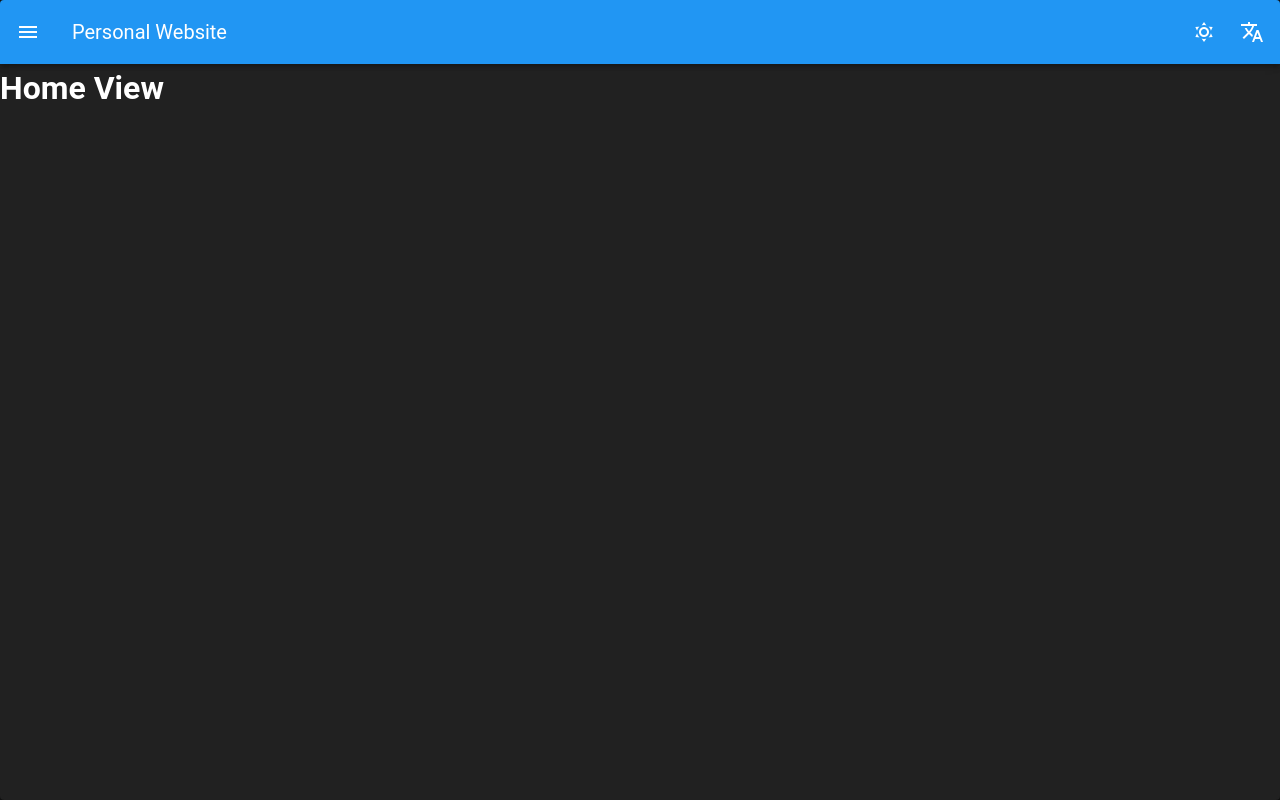
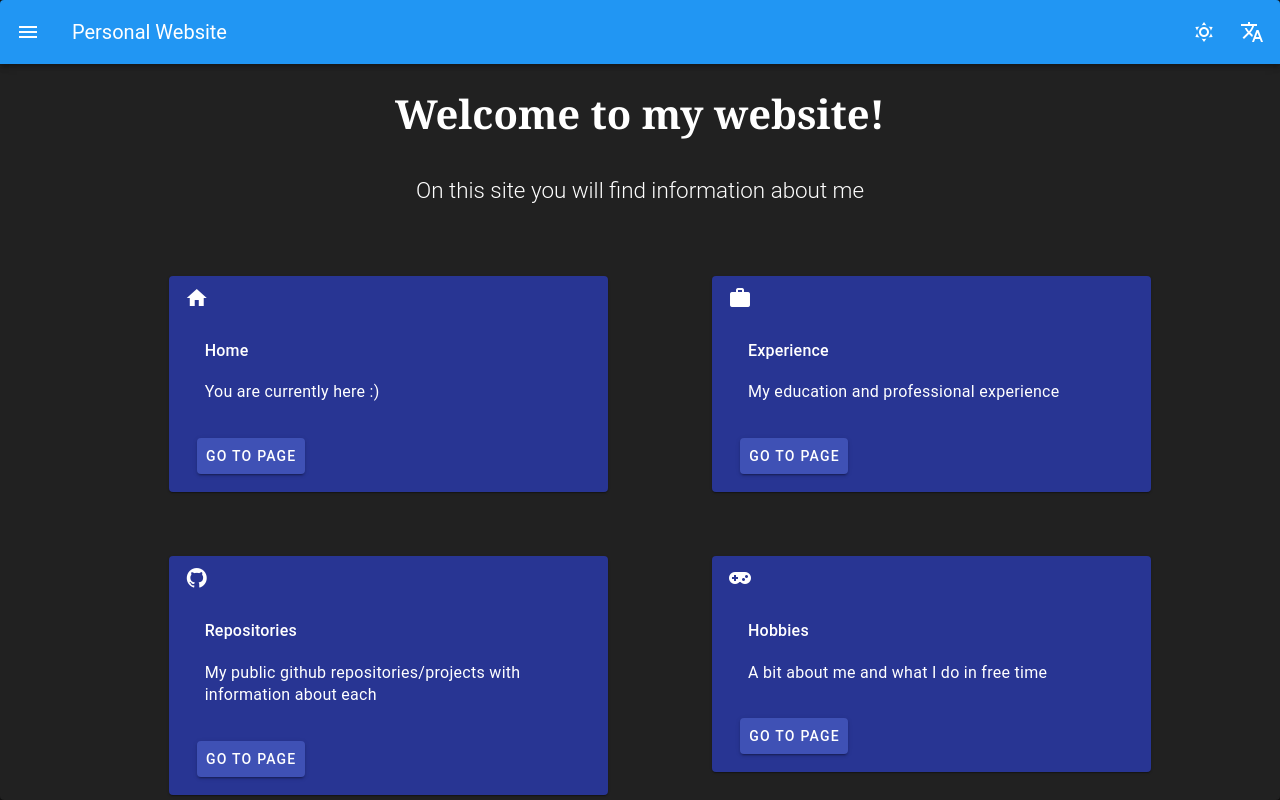
Before and after one commit to kszygenda/personal-website, a Vue app: page /Home in a window 1280 px wide. Built offline with nearby package versions, Linux system fonts and the light colour scheme.

Commit message:
Pinia, HomePage, repositories view update,

```diff
--- a/package.json
+++ b/package.json
@@ -13,6 +13,7 @@
     "@mdi/font": "7.4.47",
     "axios": "^1.7.9",
     "i18n": "^0.15.1",
+    "pinia": "^2.3.0",
     "roboto-fontface": "*",
     "vue": "^3.4.31",
     "vue-i18n": "^10.0.5",
--- a/src/App.vue
+++ b/src/App.vue
@@ -11,14 +11,24 @@
           </v-app-bar-nav-icon>
           <v-toolbar-title>{{tm('HomeView.toolbar_title')}}</v-toolbar-title>
           <v-spacer></v-spacer>
+          <v-tooltip location="bottom">{{tm('HomeView.theme_tooltip')}}
+            <template v-slot:activator="{props}">
               <v-btn
                 :icon="theme.global.current.value.dark ? 'mdi-weather-sunny' : 'mdi-weather-night'"
-            @click="toggleTheme">
+                @click="toggleTheme"
+                v-bind="props">
               </v-btn>
+            </template>
+          </v-tooltip>
+          <v-tooltip location="bottom">{{tm('HomeView.language_tooltip')}}
+            <template v-slot:activator="{props}">
               <v-btn
                 icon="mdi-translate"
-            @click="openDialog">
+                @click="openDialog"
+                v-bind="props">
               </v-btn>
+            </template>
+          </v-tooltip>
           <languageChangeDialogue ref="langDialog"/>
         </v-app-bar>
         <v-navigation-drawer
@@ -47,16 +57,18 @@
 </template>
 
 <script setup>
-import { ref, reactive, onMounted, computed } from 'vue';
+import { ref, reactive, onMounted, computed, provide } from 'vue';
 import { useRouter } from "vue-router";
 import { useI18n } from 'vue-i18n';
 import { useTheme } from 'vuetify'
 import languageChangeDialogue from "@/components/LanguageChangeDialogue.vue";
+import {useMainStore} from "@/stores/mainStore.js";
 
 // web navigation,state, multilanguage support, theme changing
 const { tm } = useI18n();
 const router = useRouter();
-const theme = useTheme()
+const theme = useTheme();
+const mainStore = useMainStore();
 // components elements
 const langDialog = ref(false);
 const openDialog = () => {
@@ -75,6 +87,8 @@ const drawerItems = computed( () => {
     { title: arr[1], route: arr[0], icon: iconMapping[arr[0]] }
   )))
 });
+mainStore.replaceRouterList(drawerItems.value);
+
 // Functions
 function itemClicked(item) {
   router.push('/'+item.route);
--- a/src/main.js
+++ b/src/main.js
@@ -13,6 +13,7 @@ import App from './App.vue'
 // Composables
 import { createApp } from 'vue'
 import { createI18n } from "vue-i18n";
+import { createPinia } from "pinia";
 import i18n_en from '@/multilanguage/i18n_en.json'
 import i18n_pl from '@/multilanguage/i18n_pl.json'
 import router from "@/router/index.js";
@@ -23,10 +24,12 @@ const i18n = createI18n({
   fallbackLocale: "en",
   messages: {en : i18n_en, pl: i18n_pl}
 })
-const app = createApp(App)
+const pinia = createPinia();
+const app = createApp(App);
 
-registerPlugins(app)
+registerPlugins(app);
 
-app.use(i18n)
-app.use(router)
-app.mount('#app')
+app.use(i18n);
+app.use(router);
+app.use(pinia);
+app.mount('#app');
--- a/src/multilanguage/i18n_en.json
+++ b/src/multilanguage/i18n_en.json
@@ -7,7 +7,19 @@
     "About": "About"
   },
   "HomeView" : {
-    "toolbar_title": "Personal Website"
+    "toolbar_title": "Personal Website",
+    "welcome": "Welcome to my website!",
+    "welcome_text": "On this site you will find information about me",
+    "theme_tooltip": "Click to change theme mode",
+    "language_tooltip": "Click to change language",
+    "view_card_button_text": "Go to page",
+    "Views_card_descriptions": {
+      "Home": "You are currently here :)",
+      "Experience": "My education and professional experience",
+      "Repositories": "My public github repositories/projects with information about each",
+      "Hobbies": "A bit about me and what I do in free time",
+      "About": "Information about this project and used technologies"
+    }
   },
   "RepositoriesView" : {
     "Repositories_fetching_error" : "There was an error while fetching repositories. Please try again",
--- a/src/multilanguage/i18n_pl.json
+++ b/src/multilanguage/i18n_pl.json
@@ -7,7 +7,19 @@
     "About": "Informacje"
   },
   "HomeView" : {
-    "toolbar_title": "Osobista strona internetowa"
+    "toolbar_title": "Osobista strona internetowa",
+    "welcome": "Witam na mojej stronie!",
+    "welcome_text": "Na tej stronie znajdziesz informacje o mnie",
+    "theme_tooltip": "Kliknij aby zmienić kolor tła",
+    "language_tooltip": "Kliknij aby zmienić język",
+    "view_card_button_text": "Przejdź do strony",
+    "Views_card_descriptions": {
+      "Home": "Tutaj się znajdujesz :)",
+      "Experience": "Moje wykształcenie oraz doświadczenie zawodowe",
+      "Repositories": "Moje publiczne repozytoria z Github",
+      "Hobbies": "Trochę o mnie i o tym co robię w wolnym czasie",
+      "About": "Informacje o projekcie i wykorzystywanych technologiach"
+    }
   },
   "RepositoriesView" : {
     "Repositories_fetching_error" : "Podczas zbierania danych o repozytoriach wystąpił błąd. Spróbuj ponownie",
@@ -28,7 +40,7 @@
     "technologies": "Technologie i funkcjonalności",
     "technologies_text": [
       {
-        "technology": "vue 3.0 composition API",
+        "technology": "Vue 3.0 composition API",
         "description": "Composition API w Vue 3.0 to nowy sposób definiowania komponentów w aplikacjach Vue, który wprowadza bardziej elastyczne i modularne podejście w porównaniu do tradycyjnej opcji API. Pozwala na łatwiejsze zarządzanie stanem, logiką i ponownym użyciem kodu w różnych komponentach.",
         "icon": "mdi-vuejs"
       },
--- a/src/pages/AboutPage.vue
+++ b/src/pages/AboutPage.vue
@@ -19,7 +19,6 @@
     </v-list-item>
   </v-list>
 </template>
-
 
 <script setup>
 import {computed} from "vue";
--- a/src/pages/ExperiencePage.vue
+++ b/src/pages/ExperiencePage.vue
@@ -4,8 +4,27 @@
 
 <template>
   <h1>Experience View</h1>
+
 </template>
 
 <style scoped lang="sass">
+.text-center
+  text-align: center
+  margin-top: 20px
 
+h1
+  font-size: 2.5rem
+  font-weight: bold
+  margin-bottom: 10px
+
+h2
+  font-size: 1.8rem
+  font-weight: 600
+  margin-top: 30px
+  text-align: center
+
+div
+  font-size: 1rem
+  line-height: 1.5
+  margin: 10px 20px
 </style>
--- a/src/pages/HomePage.vue
+++ b/src/pages/HomePage.vue
@@ -1,10 +1,83 @@
 <template>
-  <h1>Home View</h1>
+  <div class="text-center">
+    <h1>{{ tm('HomeView.welcome') }}</h1>
+    <h4>{{tm('HomeView.welcome_text')}}</h4>
+  </div>
+  <v-container fluid>
+    <v-row justify="center">
+      <template
+        v-for="(item,index) in router_items"
+        :key="index">
+        <v-col
+          cols="12"
+          sm="5">
+          <v-card
+            :prepend-icon="item.icon"
+            color="indigo-darken-3">
+            <v-card-title>{{item.title}}</v-card-title>
+            <v-card-text>
+              {{item.description}}
+            </v-card-text>
+            <v-card-actions>
+              <v-btn
+                :text="tm('HomeView.view_card_button_text')"
+                @click="goToPage(item.route)"
+                color="indigo"
+                variant="elevated">
+              </v-btn>
+            </v-card-actions>
+          </v-card>
+        </v-col>
+      </template>
+    </v-row>
+  </v-container>
 </template>
 
 <script setup>
+import {computed} from 'vue';
+import {useI18n} from "vue-i18n";
+import {useMainStore} from "@/stores/mainStore.js";
+import {useRouter} from "vue-router";
+const { tm } = useI18n();
+const mainStore = useMainStore();
+const router_items = computed(() => extendItems(mainStore.getRouterList));
+//FUTUREWORKS Move router to store
+const router = useRouter();
 
+function extendItems(router_obj) {
+  console.log(router_obj);
+  const item_description = tm('HomeView.Views_card_descriptions');
+  const router_items = router_obj.map(item => ({
+    ...item,
+    description: item_description[item.title],
+  }));
+  return router_items;
+}
+
+function goToPage(route) {
+  router.push('/' + route)
+}
 </script>
 <style scoped lang="sass">
+.text-center
+  text-align: center
+  margin-top: 20px
+
+h1
+  font-size: 2.5rem
+  font-weight: bold
+  margin-bottom: 10px
+  font-family: Georgia
+
+h4
+  font-size: 1.4rem
+  font-weight: 300
+  margin-top: 30px
+  text-align: center
+
+div
+  font-size: 1rem
+  line-height: 1.5
+  margin: 10px 20px
 
 </style>
--- a/src/pages/RepositoriesPage.vue
+++ b/src/pages/RepositoriesPage.vue
@@ -1,4 +1,5 @@
 <template>
+  <v-col>
     <v-container fluid>
       <div v-if="dataLoading" class="text-center">
         <v-progress-circular
@@ -16,9 +17,9 @@
             sm="6"
             xs="12">
             <v-card
+              variant="outlined"
               class="mx-auto"
-            prepend-icon="mdi-github"
-            width="400">
+              prepend-icon="mdi-github">
               <template v-slot:title>
                 <span class="font-weight-black">{{repo.name}}</span>
               </template>
@@ -42,6 +43,7 @@
         </template>
       </v-row>
     </v-container>
+  </v-col>
 </template>
 <script setup>
 import axios from "axios";
--- a/src/stores/mainStore.js
+++ b/src/stores/mainStore.js
@@ -0,0 +1,20 @@
+// stores/counter.js
+import { defineStore } from 'pinia'
+
+export const useMainStore = defineStore('mainStore', {
+  state: () => {
+    return { router_items: [] }
+  },
+  getters: {
+    getRouterList: (state) => state.router_items,
+  },
+  actions: {
+    replaceRouterList(list) {
+      console.log('pina Store replaceRouterList',list);
+      if (list.constructor == Array){
+        this.router_items = list;
+      }
+      console.log('router_items',this.router_items);
+    }
+  },
+});
```
Also changed, not shown: 1 other file (tests, documents, lock files or other folders). Lines whose indentation alone changed are shown as unchanged.
